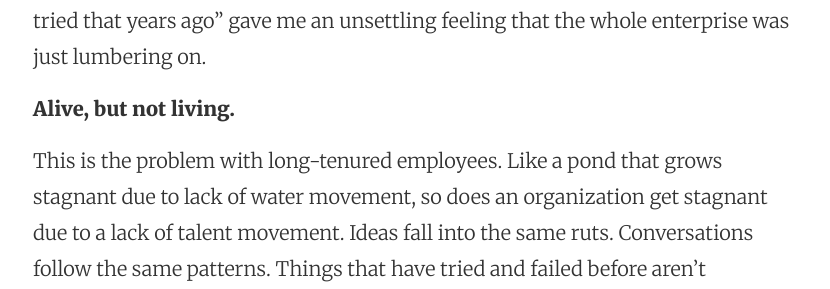
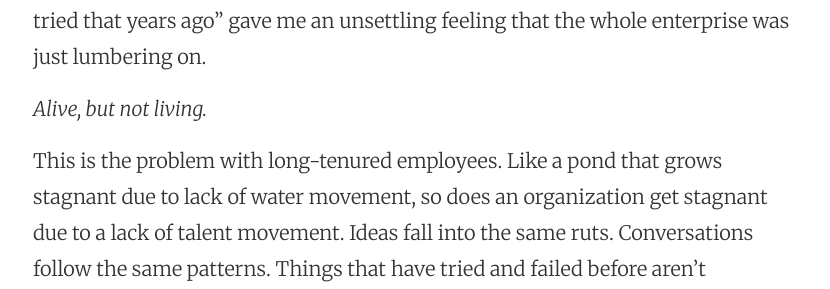
Before and after one commit to jwd2a/justindav.is, a Jekyll site: the page built from _posts/2017/2017-02-09-when-employee-retention-is-bad.md, in a window 1280 px wide. Shown: the part 1196-1485 px from the top of the page, without its empty margins (223-1053 px from the left). Built offline with Jekyll 4.4.1, drawn with Linux system fonts in a browser that asks for light colours; nearby versions of some CDN libraries; some web fonts are replaced; comment, search, counter and statistics services are not loaded.

Commit message:
Meh. Looks better in itals

```diff
--- a/_posts/2017/2017-02-09-when-employee-retention-is-bad.md
+++ b/_posts/2017/2017-02-09-when-employee-retention-is-bad.md
@@ -15,7 +15,7 @@ Assuming these employees that are sticking around are still doing their job, not
 
 Back to my friend's company. As I was talking to some of their devs, and looking at some of their products, I couldn't help but notice: everything was mediocre. No real risks being taken, no real new ideas. Sure, things were stable enough, but decidedly unexciting. Conversations with the employees was punctuated with trappings of long-term culture, while talk about how "that couldn't be done, we tried that years ago" gave me an unsettling feeling that the whole enterprise was just lumbering on.
 
-**Alive, but not living.**
+*Alive, but not living.*
 
 This is the problem with long-tenured employees. Like a pond that grows stagnant due to lack of water movement, so does an organization get stagnant due to a lack of talent movement. Ideas fall into the same ruts. Conversations follow the same patterns. Things that have tried and failed before aren't experimented with again. Desparate to protect the status quo, and hampered by organizational habit, things plod along slowly. The fish in the pond are still living, but they're swimming slower and slower every year.
 
```
